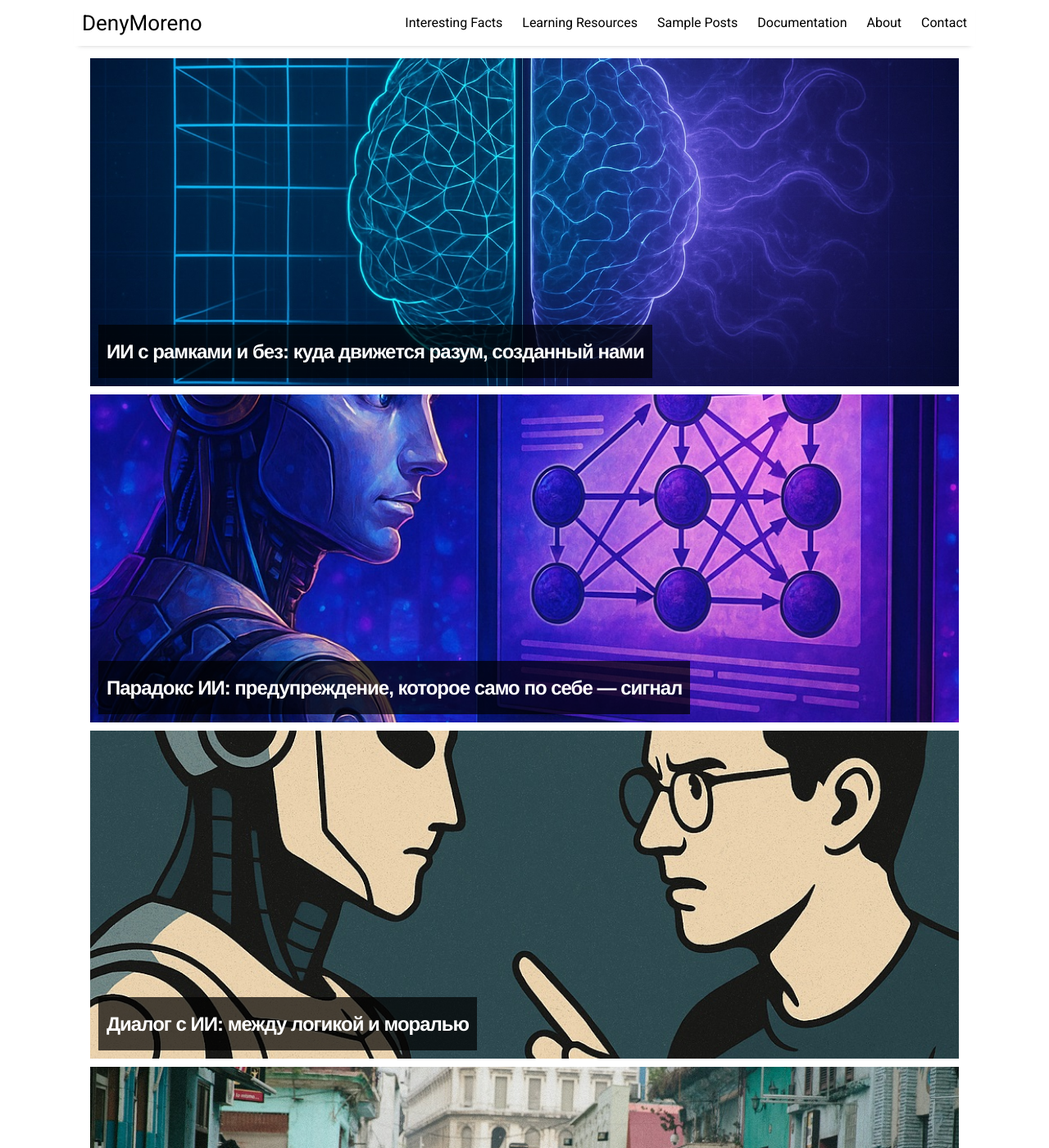
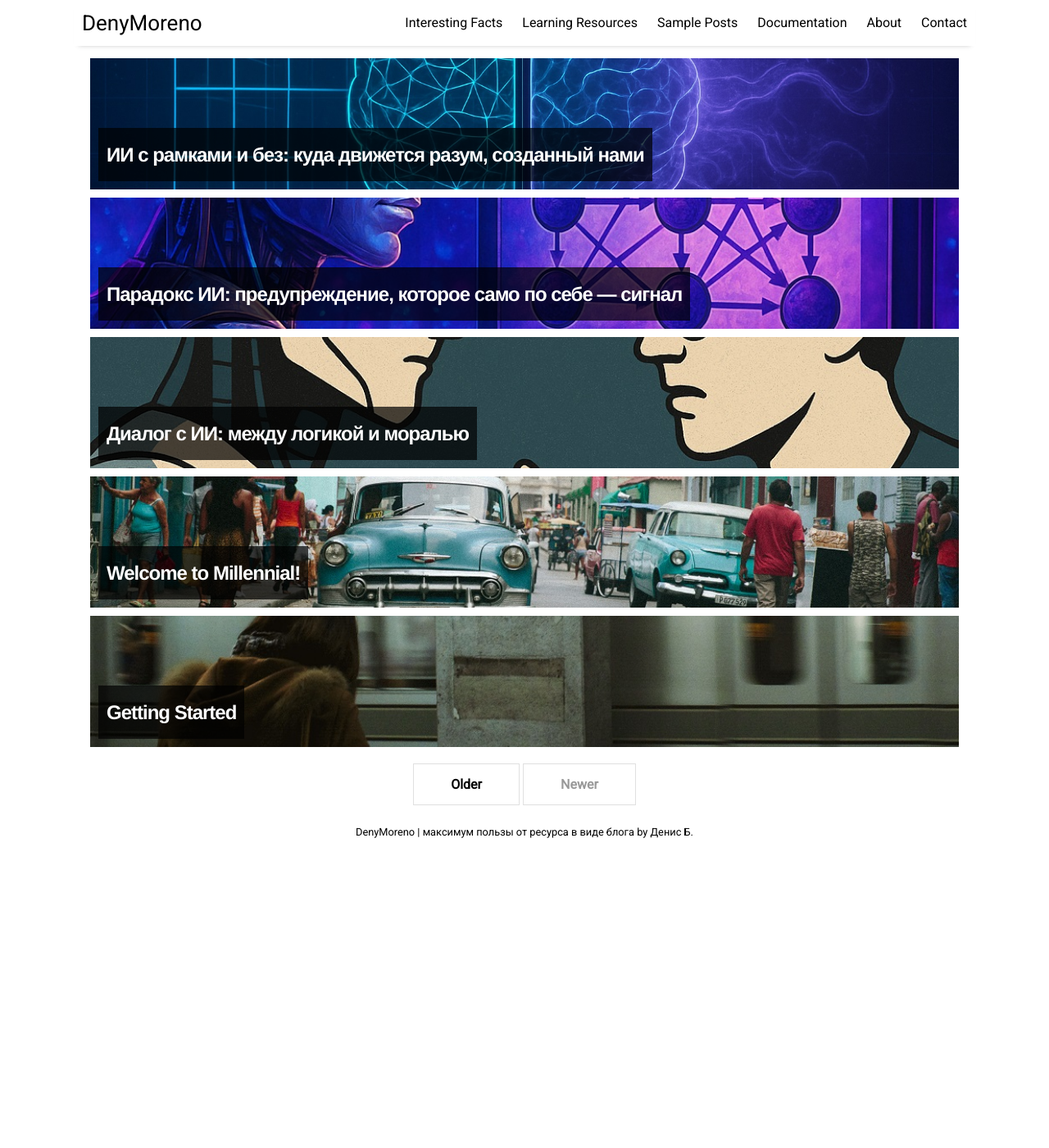
Before and after one commit to DenyMoreno/myblog, a Jekyll site: the page built from index.html, in a window 1280 px wide and 1400 px high. Shown: the whole window at 82% size. Built offline with Jekyll 4.4.1, drawn with Linux system fonts in a browser that asks for light colours; nearby versions of some CDN libraries; the list of posts is cut into pages by our own code.

Commit message:
Update _home.scss

```diff
--- a/_sass/_home.scss
+++ b/_sass/_home.scss
@@ -1,5 +1,5 @@
 .featured-post {
-  height: 400px;
+  height: 160px;
   margin: 5px 10px 10px;
   background-position: center;
   background-repeat: no-repeat;
```
